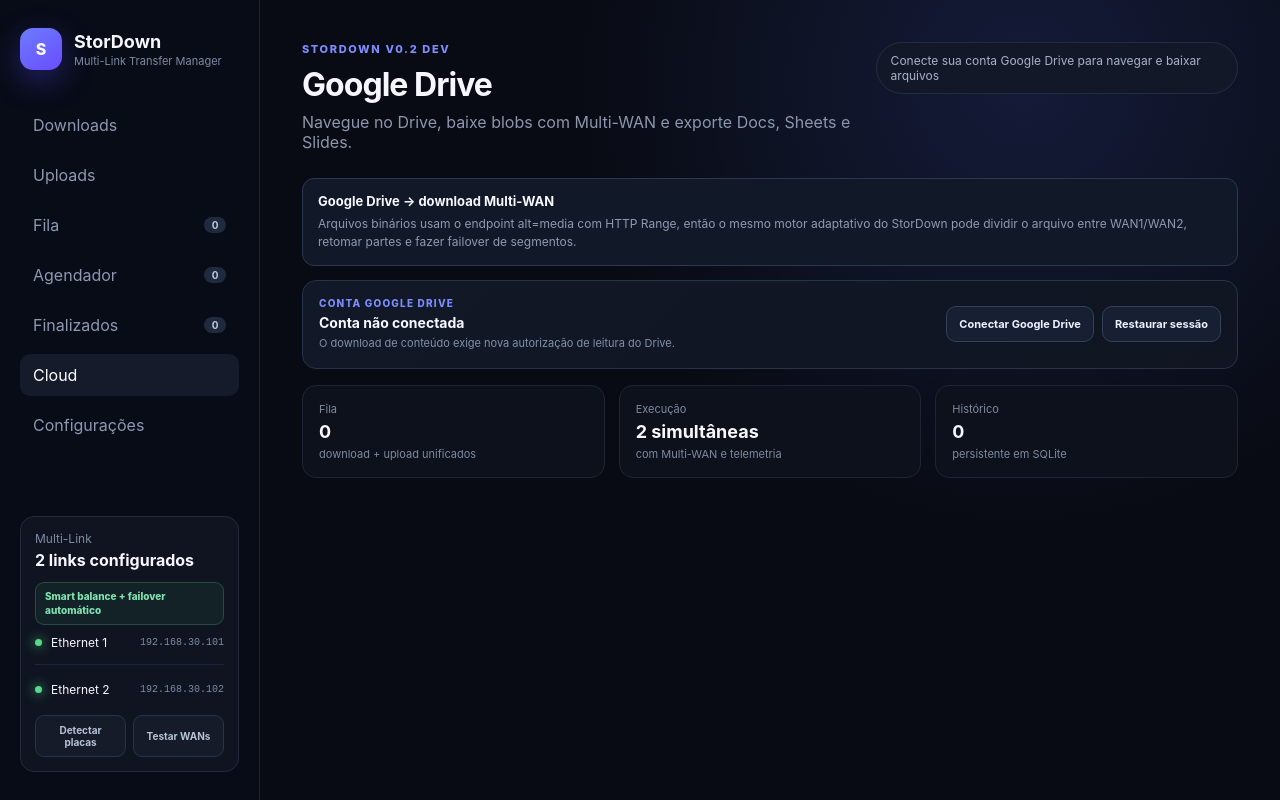
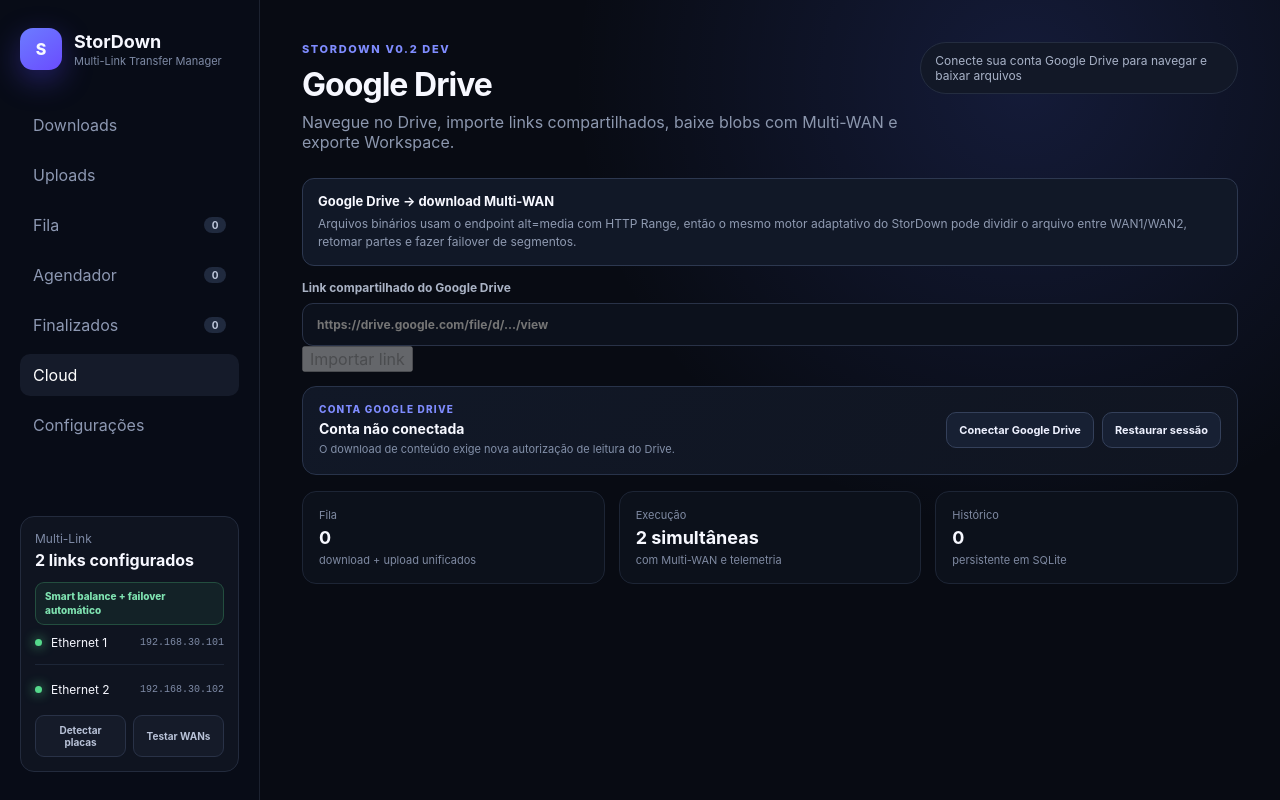
Before and after one commit to danilostorm/stordown, a React (Vite) app in the folder apps/desktop/: page / in a window 1280 px wide. Both pictures are taken after a click on the button "Cloud". Built offline with nearby package versions, Linux system fonts and the light colour scheme.

Commit message:
feat: add shared Drive link importer to Cloud workspace

```diff
--- a/apps/desktop/src/App.tsx
+++ b/apps/desktop/src/App.tsx
@@ -38,6 +38,7 @@
   mime_type: string;
   size?: number | null;
   drive_id?: string | null;
+  resource_key?: string | null;
   can_download: boolean;
   md5_checksum?: string | null;
   is_folder: boolean;
@@ -58,6 +59,7 @@
 type DriveBreadcrumb = {
   id: string | null;
   name: string;
+  resource_key?: string | null;
 };
 
 type TransferProgress = {
@@ -151,6 +153,9 @@
   ]);
   const [cloudItems, setCloudItems] = useState<GoogleDriveItem[]>([]);
   const [cloudBusy, setCloudBusy] = useState(false);
+  const [sharedDriveLink, setSharedDriveLink] = useState("");
+  const [sharedLinkBusy, setSharedLinkBusy] = useState(false);
+  const [sharedLinkItem, setSharedLinkItem] = useState<GoogleDriveItem | null>(null);
   const [cloudDriveId, setCloudDriveId] = useState<string | null>(null);
   const [cloudBreadcrumbs, setCloudBreadcrumbs] = useState<DriveBreadcrumb[]>([
     { id: null, name: "Meu Drive" },
@@ -509,6 +514,7 @@
   async function loadCloudItems(
     parentId: string | null,
     driveId: string | null,
+    resourceKey: string | null = null,
   ) {
     if (!driveAuth.connected) {
       setCloudItems([]);
@@ -521,6 +527,7 @@
       const items = await invoke<GoogleDriveItem[]>("browse_google_drive_items", {
         parentId,
         driveId,
+        resourceKey,
       });
       setCloudItems(items);
     } catch (error) {
@@ -551,7 +558,7 @@
       setSharedDrives(drives);
       setCloudDriveId(null);
       setCloudBreadcrumbs([{ id: null, name: "Meu Drive" }]);
-      await loadCloudItems(null, null);
+      await loadCloudItems(null, null, null);
       setStatus("Google Drive carregado");
     } catch (error) {
       setStatus(`Erro ao abrir Google Drive: ${String(error)}`);
@@ -563,7 +570,7 @@
     const driveId = drive?.id ?? null;
     setCloudDriveId(driveId);
     setCloudBreadcrumbs([{ id: driveId, name: drive?.name ?? "Meu Drive" }]);
-    await loadCloudItems(driveId, driveId);
+    await loadCloudItems(driveId, driveId, null);
   }
 
   async function enterCloudFolder(item: GoogleDriveItem) {
@@ -571,9 +578,9 @@
 
     setCloudBreadcrumbs((current) => [
       ...current,
-      { id: item.id, name: item.name },
+      { id: item.id, name: item.name, resource_key: item.resource_key ?? null },
     ]);
-    await loadCloudItems(item.id, cloudDriveId);
+    await loadCloudItems(item.id, cloudDriveId, item.resource_key ?? null);
   }
 
   async function cloudBack() {
@@ -582,7 +589,57 @@
     const next = cloudBreadcrumbs.slice(0, -1);
     const parent = next[next.length - 1];
     setCloudBreadcrumbs(next);
-    await loadCloudItems(parent.id, cloudDriveId);
+    await loadCloudItems(parent.id, cloudDriveId, parent.resource_key ?? null);
+  }
+
+  async function importSharedDriveLink() {
+    if (!sharedDriveLink.trim()) {
+      setStatus("Cole um link compartilhado do Google Drive.");
+      return;
+    }
+
+    if (!driveAuth.connected) {
+      setStatus("Conecte o Google Drive antes de importar um link compartilhado.");
+      return;
+    }
+
+    setSharedLinkBusy(true);
+
+    try {
+      const item = await invoke<GoogleDriveItem>("resolve_drive_shared_link", {
+        sharedLink: sharedDriveLink.trim(),
+      });
+      setSharedLinkItem(item);
+      setStatus(`Link reconhecido: ${item.name}`);
+    } catch (error) {
+      setSharedLinkItem(null);
+      setStatus(`Erro ao abrir link compartilhado: ${String(error)}`);
+    } finally {
+      setSharedLinkBusy(false);
+    }
+  }
+
+  async function openSharedDriveItem(item: GoogleDriveItem) {
+    if (item.is_folder) {
+      setCloudDriveId(item.drive_id ?? null);
+      setCloudBreadcrumbs([
+        {
+          id: item.id,
+          name: item.name,
+          resource_key: item.resource_key ?? null,
+        },
+      ]);
+      await loadCloudItems(
+        item.id,
+        item.drive_id ?? null,
+        item.resource_key ?? null,
+      );
+      setSharedLinkItem(null);
+      setStatus(`Pasta compartilhada aberta: ${item.name}`);
+      return;
+    }
+
+    await downloadCloudItem(item);
   }
 
   async function openWorkspaceExport(item: GoogleDriveItem) {
@@ -634,6 +691,7 @@
         sourceMime: item.mime_type,
         exportMime: format.mime_type,
         extension: format.extension,
+        resourceKey: item.resource_key ?? null,
         output: picked,
         bindIps: links,
         speedLimitMbps: downloadSpeedLimit > 0 ? downloadSpeedLimit : null,
@@ -681,6 +739,7 @@
         fileId: item.id,
         fileName: item.name,
         mimeType: item.mime_type,
+        resourceKey: item.resource_key ?? null,
         output: picked,
         connections,
         bindIps: links,
@@ -1387,6 +1446,69 @@
               </span>
             </div>
 
+            <section className="sharedLinkImporter">
+              <div className="sharedLinkFields">
+                <label>
+                  Link compartilhado do Google Drive
+                  <input
+                    value={sharedDriveLink}
+                    onChange={(event) => setSharedDriveLink(event.target.value)}
+                    placeholder="https://drive.google.com/file/d/.../view"
+                  />
+                </label>
+                <button
+                  type="button"
+                  onClick={importSharedDriveLink}
+                  disabled={sharedLinkBusy || !driveAuth.connected || !sharedDriveLink.trim()}
+                >
+                  {sharedLinkBusy ? "Abrindo…" : "Importar link"}
+                </button>
+              </div>
+
+              {sharedLinkItem && (
+                <article className="sharedLinkResult">
+                  <div className="cloudItemIcon">{sharedLinkItem.is_folder ? "📁" : "🔗"}</div>
+                  <div className="cloudItemInfo">
+                    <strong>{sharedLinkItem.name}</strong>
+                    <small>
+                      {sharedLinkItem.is_folder
+                        ? "Pasta compartilhada"
+                        : sharedLinkItem.is_google_workspace
+                          ? "Documento Google Workspace compartilhado"
+                          : `${formatBytes(sharedLinkItem.size ?? 0)} • arquivo compartilhado`}
+                    </small>
+                  </div>
+                  <div className="rowActions">
+                    {sharedLinkItem.is_folder ? (
+                      <button type="button" onClick={() => openSharedDriveItem(sharedLinkItem)}>
+                        Abrir pasta
+                      </button>
+                    ) : sharedLinkItem.is_google_workspace ? (
+                      <button
+                        type="button"
+                        onClick={() => openWorkspaceExport(sharedLinkItem)}
+                        disabled={!sharedLinkItem.can_download}
+                      >
+                        Exportar
+                      </button>
+                    ) : (
+                      <button
+                        type="button"
+                        className="primary"
+                        onClick={() => openSharedDriveItem(sharedLinkItem)}
+                        disabled={!sharedLinkItem.can_download || links.length === 0}
+                      >
+                        Baixar
+                      </button>
+                    )}
+                    <button type="button" onClick={() => setSharedLinkItem(null)}>
+                      Limpar
+                    </button>
+                  </div>
+                </article>
+              )}
+            </section>
+
             {!driveAuth.connected ? (
               <section className="driveAuthCard">
                 <div>
@@ -1427,10 +1549,14 @@
                       </button>
                     ))}
                   </div>
-                  <button type="button" onClick={() => loadCloudItems(
-                    cloudBreadcrumbs[cloudBreadcrumbs.length - 1]?.id ?? null,
-                    cloudDriveId,
-                  )}>
+                  <button type="button" onClick={() => {
+                    const current = cloudBreadcrumbs[cloudBreadcrumbs.length - 1];
+                    loadCloudItems(
+                      current?.id ?? null,
+                      cloudDriveId,
+                      current?.resource_key ?? null,
+                    );
+                  }}>
                     Atualizar
                   </button>
                 </div>
@@ -2100,7 +2226,7 @@
     return "Uploads resumíveis do Google Drive com sessão persistente, Multi-WAN e retomada após reiniciar o Windows.";
   }
   if (view === "cloud") {
-    return "Navegue no Drive, baixe blobs com Multi-WAN e exporte Docs, Sheets e Slides.";
+    return "Navegue no Drive, importe links compartilhados, baixe blobs com Multi-WAN e exporte Workspace.";
   }
   if (view === "queue") {
     return "Downloads e uploads em uma fila única, com até duas transferências simultâneas.";
```
